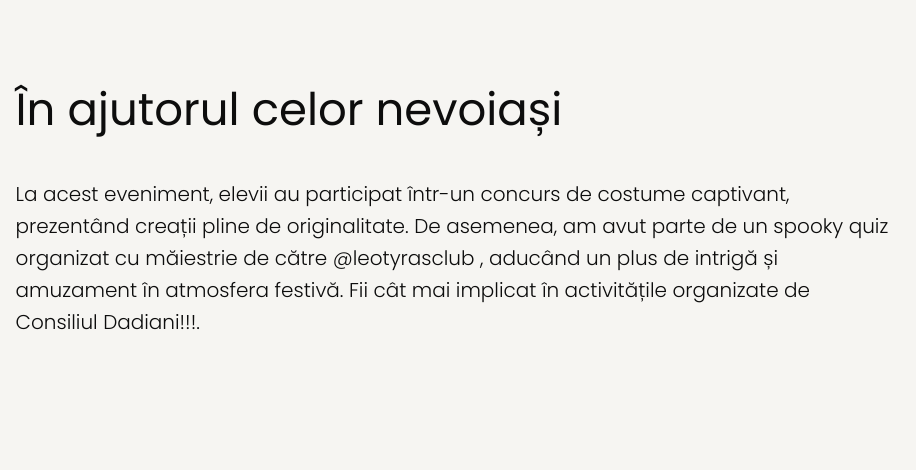
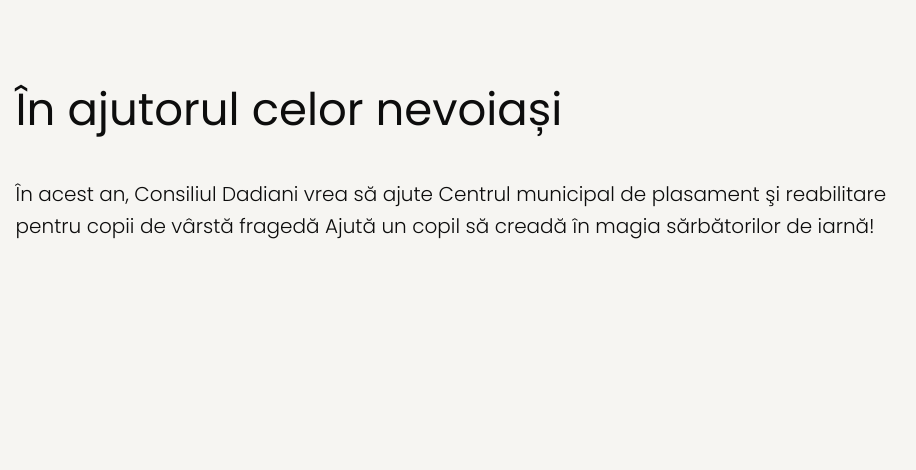
Before and after one commit to WhyYes0001/Consiliul-Dadiani, a plain HTML site: page evenimente.html in a window 1280 px wide. Shown: the part 1074-1544 px from the top of the page, 364-1280 px from the left. Drawn offline with nearby package versions, Linux system fonts and the light colour scheme; no server answers.

Commit message:
Update evenimente.html

```diff
--- a/evenimente.html
+++ b/evenimente.html
@@ -471,8 +471,8 @@ transform: scale(1.03);
             <br>
             <br>
 
-            La acest eveniment, elevii au participat într-un concurs de costume captivant, prezentând creații pline de originalitate. De asemenea, am avut parte de un spooky quiz organizat cu măiestrie de către @leotyrasclub , aducând un plus de intrigă și amuzament în atmosfera festivă.
-            Fii cât mai implicat în activitățile organizate de Consiliul Dadiani!!!.</p>
+           În acest an, Consiliul Dadiani vrea să ajute Centrul municipal de plasament şi reabilitare pentru copii de vârstă fragedă
+Ajută un copil să creadă în magia sărbătorilor de iarnă!</p>
         </div>
       </div>
       <div class="left">
```
